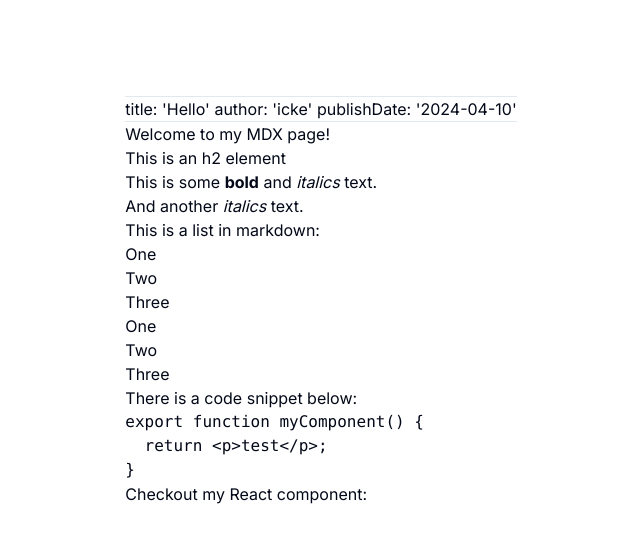
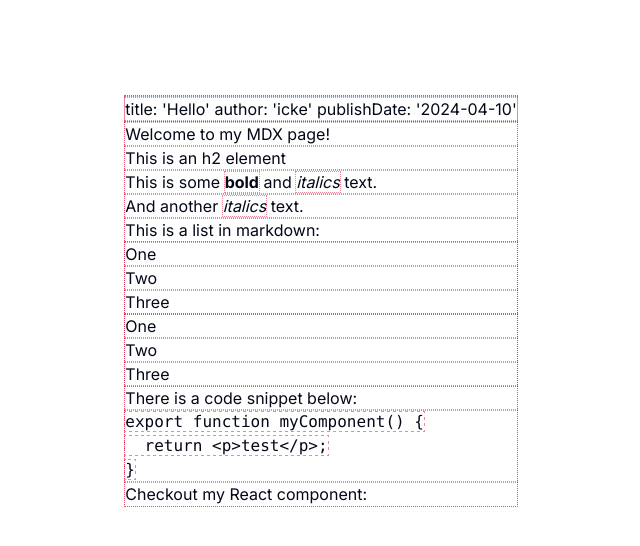
Before and after one commit to kasulk/blog, a Next.js app: page / in a window 1280 px wide. Shown: the top 546 px of the page, without its empty margins (319-959 px from the left). Built offline with nearby package versions, Linux system fonts and the light colour scheme.

Commit message:
add devOnly.css and move styles to dedicated styles folder

```diff
--- a/src/app/layout.tsx
+++ b/src/app/layout.tsx
@@ -1,7 +1,9 @@
 import type { Metadata } from "next";
 import { Inter } from "next/font/google";
 import { cn } from "@/lib/utils";
-import "./globals.css";
+import "@/styles/globals.css";
+
+if (process.env.NODE_ENV === "development") require("@/styles/devOnly.css");
 
 const inter = Inter({ subsets: ["latin"], variable: "--font-sans" });
 
--- /dev/null
+++ b/src/styles/devOnly.css
@@ -0,0 +1,3 @@
+* {
+  outline: 1px dotted rgba(220, 20, 60, 0.5);
+}
```
Also changed, not shown: src/styles/globals.css (renamed from src/app/globals.css).
